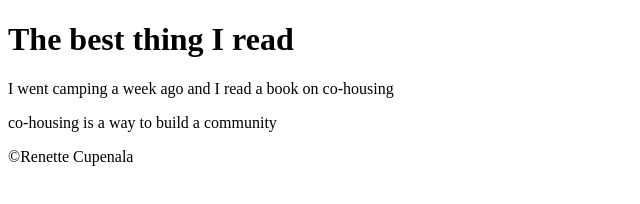
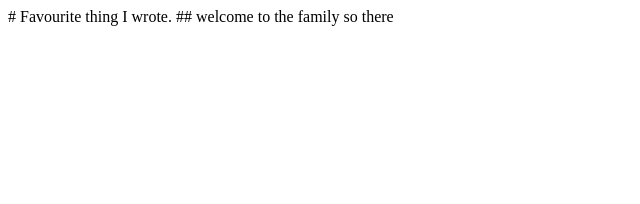
Before and after one commit to Rcupenala12/ux220-lab-2-take-2, a plain HTML site: page index.html in a window 1280 px wide. Shown: the whole page, without its empty margins (0-640 px from the left). Drawn offline with Linux system fonts and the light colour scheme.

Commit message:
remove name

```diff
--- a/index.html
+++ b/index.html
@@ -3,33 +3,17 @@
 
 <head>
     <title>The best
-        thing I read</title>
-
-    </title>
-</head>
-
-<body>
-    <header>
-        <h1>The best thing
-            I read</h1>
-    </header>
-    <main>
-        <p>I went camping
-            a week ago and
-            I read a book
-            on co-housing
-
-        </p>
-        <p>
-            co-housing is a way to build a community
-        </p>
-    </main>
-
-
-    <footer>
-        &copy;Renette Cupenala
-    </footer>
-</body>
-</body>
-
-</html>
+        <!DOCTYPE html>
+        <html lang="en">
+            <head>
+                <title>A Few Paragraphs about the favourite thing I wrote</title>
+            </head>
+            <body>
+                <data-markdown>
+        # Favourite thing I wrote.
+        ## welcome to the family
+        so there
+                </data-markdown>
+                <script type="module" src="https://rhildred.github.io/data-portfolio/index.js"></script>
+            </body>
+        </html>
```
